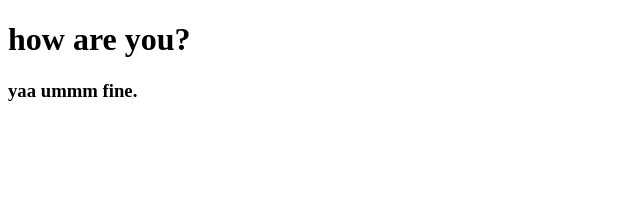
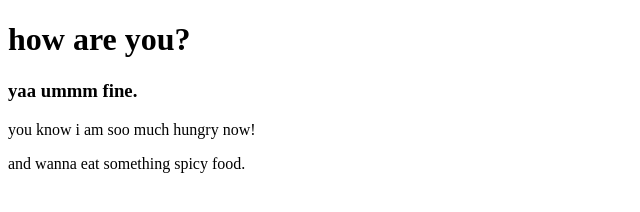
Before and after one commit to Rezwan-Islam21/iamri_website, a plain HTML site: page index.html in a window 1280 px wide. Shown: the whole page, without its empty margins (0-640 px from the left). Drawn offline with Linux system fonts and the light colour scheme.

Commit message:
feelings

```diff
--- a/index.html
+++ b/index.html
@@ -8,5 +8,7 @@
 <body>
     <h1>how are you?</h1>
     <h3>yaa ummm fine.</h3>
+    <p>you know i am soo much hungry now!</p>
+    <p>and wanna eat something spicy food.</p>
 </body>
 </html>
```
